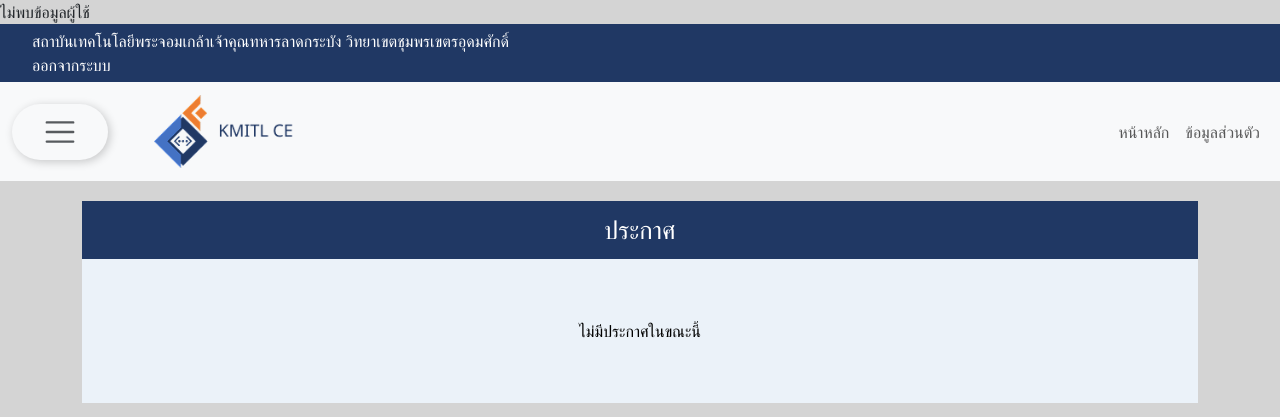
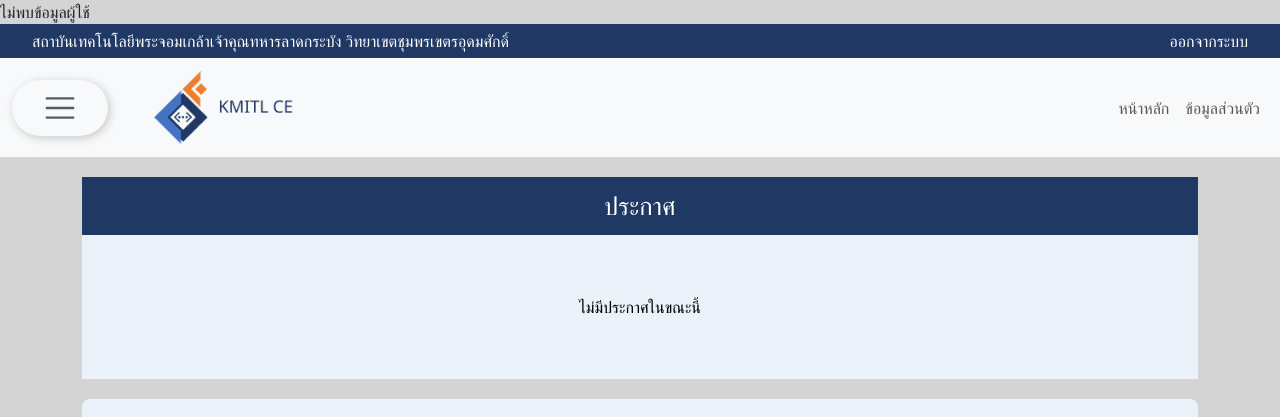
Before and after one commit to MONOSUKi/In, a PHP site: page /profile.php in a window 1280 px wide. Shown: the top 417 px of the page. Run offline with PHP 8.4, Linux system fonts and the light colour scheme; the visitor is signed in with stand-in values (Sample User, id 1); data that the repository does not hold is empty.

Commit message:
ทำออกจากระบบอยู่ชิดขวาแล้วคับบ

```diff
--- a/php/src/home.php
+++ b/php/src/home.php
@@ -20,11 +20,12 @@
 
 <body>
     <nav class="navbar1">
-        <div class="container-fluid">
+        <div class="container-fluid d-flex justify-content-between">
             <a class="navbar-brand">สถาบันเทคโนโลยีพระจอมเกล้าเจ้าคุณทหารลาดกระบัง วิทยาเขตชุมพรเขตรอุดมศักดิ์</a>
-            <a class="navbar-brand" href="index.php">ออกจากระบบ</a>
+            <a class="navbar-brand ms-auto" href="index.php">ออกจากระบบ</a>
         </div>
     </nav>
+
     <nav class="navbar navbar-expand-lg navbar-light bg-light">
         <div class="container-fluid">
             <!-- 3 ขีด Hamburger Menu (Dropdown) -->
--- a/php/src/profile.php
+++ b/php/src/profile.php
@@ -50,14 +50,13 @@
 </head>
 
 <body>
-    <nav class="navbar1 navbar-expand-lg navbar-light bg-light">
-        <div class="container-fluid">
+    <nav class="navbar1">
+        <div class="container-fluid d-flex justify-content-between">
             <a class="navbar-brand">สถาบันเทคโนโลยีพระจอมเกล้าเจ้าคุณทหารลาดกระบัง วิทยาเขตชุมพรเขตรอุดมศักดิ์</a>
-            <div class="d-flex ms-auto">
-                <a class="navbar-brand" href="index.php">ออกจากระบบ</a>
-            </div>
+            <a class="navbar-brand ms-auto" href="index.php">ออกจากระบบ</a>
         </div>
     </nav>
+
 
 
     <nav class="navbar navbar-expand-lg navbar-light bg-light">
--- a/php/src/student1.php
+++ b/php/src/student1.php
@@ -35,12 +35,11 @@
 
 <body>
     <nav class="navbar1">
-        <div class="container-fluid">
+        <div class="container-fluid d-flex justify-content-between">
             <a class="navbar-brand">สถาบันเทคโนโลยีพระจอมเกล้าเจ้าคุณทหารลาดกระบัง วิทยาเขตชุมพรเขตรอุดมศักดิ์</a>
-            <a class="navbar-brand" href="index.php">ออกจากระบบ</a>
+            <a class="navbar-brand ms-auto" href="index.php">ออกจากระบบ</a>
         </div>
     </nav>
-
 
     <nav class="navbar navbar-expand-lg navbar-light bg-light">
         <div class="container-fluid">
--- a/php/src/student2.php
+++ b/php/src/student2.php
@@ -35,11 +35,12 @@
 
 <body>
     <nav class="navbar1">
-        <div class="container-fluid">
+        <div class="container-fluid d-flex justify-content-between">
             <a class="navbar-brand">สถาบันเทคโนโลยีพระจอมเกล้าเจ้าคุณทหารลาดกระบัง วิทยาเขตชุมพรเขตรอุดมศักดิ์</a>
-            <a class="navbar-brand" href="index.php">ออกจากระบบ</a>
+            <a class="navbar-brand ms-auto" href="index.php">ออกจากระบบ</a>
         </div>
     </nav>
+
 
 
     <nav class="navbar navbar-expand-lg navbar-light bg-light">
--- a/php/src/student3.php
+++ b/php/src/student3.php
@@ -35,9 +35,9 @@
 
 <body>
     <nav class="navbar1">
-        <div class="container-fluid">
+        <div class="container-fluid d-flex justify-content-between">
             <a class="navbar-brand">สถาบันเทคโนโลยีพระจอมเกล้าเจ้าคุณทหารลาดกระบัง วิทยาเขตชุมพรเขตรอุดมศักดิ์</a>
-            <a class="navbar-brand" href="index.php">ออกจากระบบ</a>
+            <a class="navbar-brand ms-auto" href="index.php">ออกจากระบบ</a>
         </div>
     </nav>
 
--- a/php/src/student4.php
+++ b/php/src/student4.php
@@ -35,11 +35,12 @@
 
 <body>
     <nav class="navbar1">
-        <div class="container-fluid">
+        <div class="container-fluid d-flex justify-content-between">
             <a class="navbar-brand">สถาบันเทคโนโลยีพระจอมเกล้าเจ้าคุณทหารลาดกระบัง วิทยาเขตชุมพรเขตรอุดมศักดิ์</a>
-            <a class="navbar-brand" href="index.php">ออกจากระบบ</a>
+            <a class="navbar-brand ms-auto" href="index.php">ออกจากระบบ</a>
         </div>
     </nav>
+
 
 
     <nav class="navbar navbar-expand-lg navbar-light bg-light">
--- a/php/src/teacher.php
+++ b/php/src/teacher.php
@@ -12,11 +12,12 @@
 
 <body>
     <nav class="navbar1">
-        <div class="container-fluid">
+        <div class="container-fluid d-flex justify-content-between">
             <a class="navbar-brand">สถาบันเทคโนโลยีพระจอมเกล้าเจ้าคุณทหารลาดกระบัง วิทยาเขตชุมพรเขตรอุดมศักดิ์</a>
-            <a class="navbar-brand" href="index.php">ออกจากระบบ</a>
+            <a class="navbar-brand ms-auto" href="index.php">ออกจากระบบ</a>
         </div>
     </nav>
+
     <nav class="navbar navbar-expand-lg navbar-light bg-light">
         <div class="container-fluid">
             <!-- 3 ขีด Hamburger Menu (Dropdown) -->
@@ -189,4 +190,5 @@
     </footer>
     <script src="https://cdn.jsdelivr.net/npm/bootstrap@5.3.3/dist/js/bootstrap.bundle.min.js"></script>
 </body>
+
 </html>
```
Lines whose indentation alone changed are shown as unchanged.
